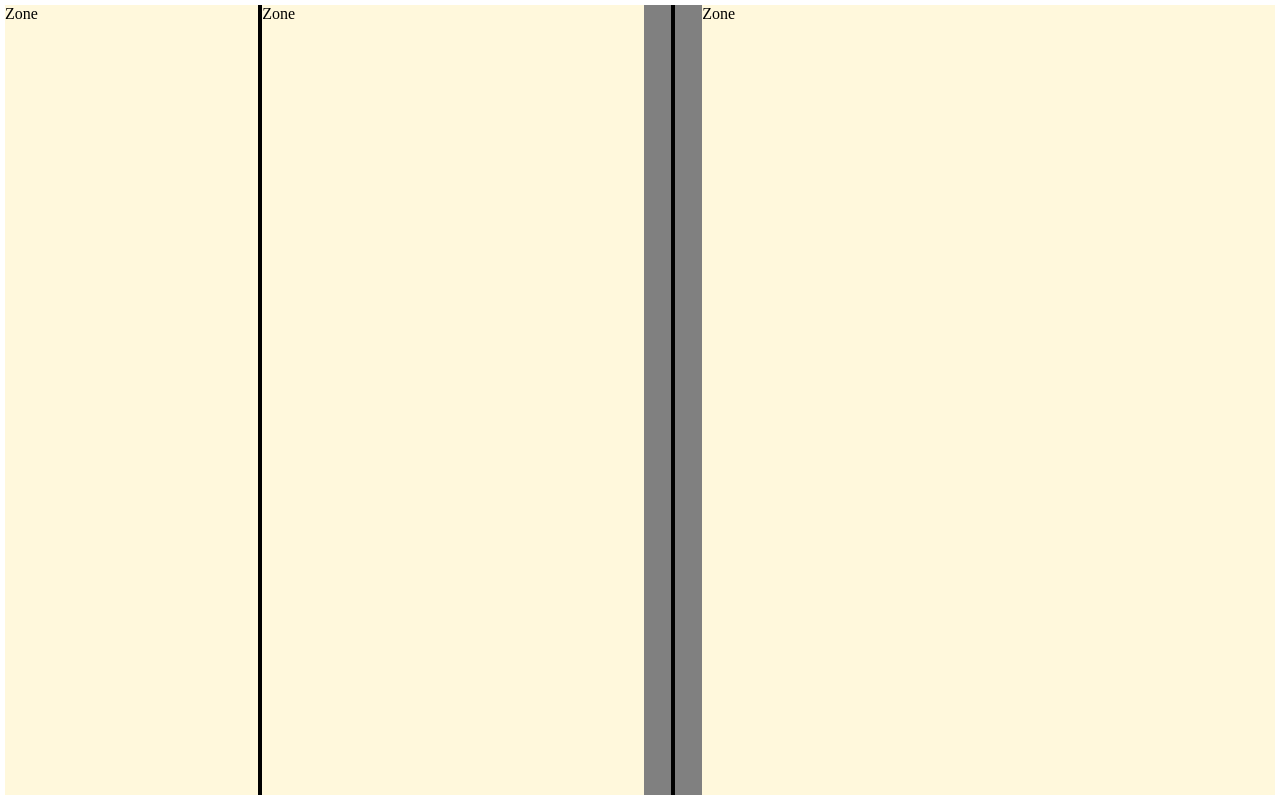
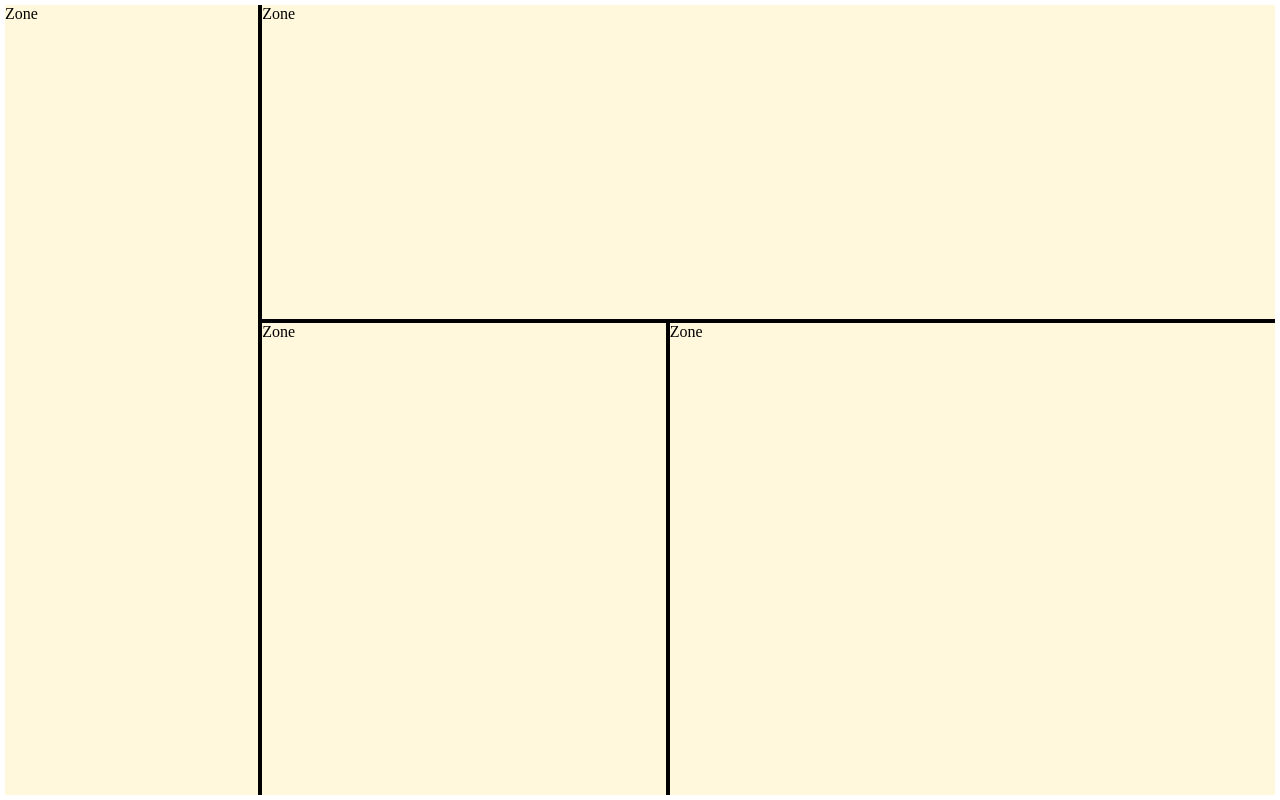
Before and after one commit to bimdata/areas-next, a plain HTML site: page index.html in a window 1280 px wide. Drawn offline with Linux system fonts and the light colour scheme.

Commit message:
fix #11 : create areas-root component + defer sizing after content creation

```diff
--- a/index.html
+++ b/index.html
@@ -9,7 +9,7 @@
   <script type="module" src="./src/main.js"></script>
 </head>
 <body>
-  <areas-container
+  <areas-root
     separator-size="4"
 
     layout='{
@@ -22,7 +22,7 @@
         },
         {
           "type": "container",
-          "direction": "row",
+          "direction": "column",
           "ratio": 80,
           "children": [
             {
@@ -30,13 +30,24 @@
               "ratio": 40
             },
             {
-              "type": "zone",
-              "ratio": 60
+              "type": "container",
+              "direction": "row",
+              "ratio": 60,
+              "children": [
+                {
+                  "type": "zone",
+                  "ratio": 40
+                },
+                {
+                  "type": "zone",
+                  "ratio": 60
+                }
+              ]
             }
           ]
         }
       ]
     }'>
-  </areas-container>
+  </areas-root>
 </body>
 </html>
--- /dev/null
+++ b/src/areas.js
@@ -0,0 +1,26 @@
+import { validateLayout } from "./utils.js";
+
+class AreasRoot extends HTMLElement {
+  constructor() {
+    super();
+    // Create & attach shadow DOM
+    const shadowRoot = this.attachShadow({ mode: 'open' });
+  }
+
+  connectedCallback() {
+    const layout = validateLayout(this.getAttribute("layout"));
+    const separatorSize = +this.getAttribute("separator-size") ?? 2; // TODO: handle NaN case
+
+    const container = document.createElement("areas-container");
+    container.setAttribute("separator-size", separatorSize);
+    container.setAttribute("layout", JSON.stringify(layout));
+
+    this.shadowRoot.appendChild(container);
+
+    container.initSize();
+  }
+}
+
+window.customElements.define("areas-root", AreasRoot);
+
+export default AreasRoot;
--- a/src/container.js
+++ b/src/container.js
@@ -1,4 +1,4 @@
-import { clamp, sum, validateContainer } from "./utils.js";
+import { clamp, sum, validateLayout, validateContainer } from "./utils.js";
 
 const template = document.createElement('template');
 template.innerHTML = `
@@ -24,25 +24,23 @@ class AreasContainer extends HTMLElement {
 
   connectedCallback() {
     this.separatorSize = +this.getAttribute("separator-size") ?? 2; // TODO: handle NaN case
-    this.layout = this.getAttributeLayout();
+    this.layout = validateLayout(this.getAttribute("layout"));
     this.ratios = this.layout.children.map(child => child.ratio);
     this.direction = this.layout.direction ?? "row";
 
-    const childrenLength = this.layout.children.length;
-
-    this.layout.children.forEach((children, i) => {
-      if (children.type === "zone") {
+    this.layout.children.forEach((child, i, children) => {
+      if (child.type === "zone") {
         const zone = document.createElement("areas-zone");
 
         this.shadowRoot.appendChild(zone);
       } else {
         const container = document.createElement("areas-container");
         container.setAttribute("separator-size", this.separatorSize);
-        container.setAttribute("layout", JSON.stringify(children));
+        container.setAttribute("layout", JSON.stringify(child));
 
         this.shadowRoot.appendChild(container);
       }
-      if (i !== childrenLength - 1) {
+      if (i !== children.length - 1) {
         const separator = document.createElement("areas-separator");
         if (this.direction === "column") {
           separator.style.height = `${this.separatorSize}px`;
@@ -57,29 +55,15 @@ class AreasContainer extends HTMLElement {
         this.shadowRoot.appendChild(separator);
       }
     });
-
-    this.setZoneStyles();
   }
 
-  getAttributeLayout() {
-    const layoutString = this.getAttribute("layout");
-    let layout = null;
-    try {
-      layout = JSON.parse(layoutString);
-    } catch (err) {
-      throw new Error("AREAS - Invalid layout. Layout attribute must be a valid JSON object.");
-    }
-
-    this.validateLayout(layout);
-
-    return layout;
+  initSize() {
+    this.setSize();
+    const containers = Array.from(this.shadowRoot.querySelectorAll("areas-container"));
+    containers.forEach(container => container.initSize());
   }
 
-  validateLayout(layout) {
-    validateContainer(layout);
-  }
-
-  setZoneStyles() {
+  setSize() {
     const children = Array.from(this.shadowRoot.querySelectorAll("areas-container, areas-zone")); // TODO cache it !
     if (this.direction === "column") {
       const { height } = this.getBoundingClientRect();
@@ -168,7 +152,7 @@ class AreasContainer extends HTMLElement {
 
     this.ratios = ratios;
 
-    this.setZoneStyles();
+    this.setSize();
   }
 }
 
--- a/src/main.js
+++ b/src/main.js
@@ -1,3 +1,4 @@
 import AreasSeparator from "./separator.js";
 import AreasZone from "./zone.js";
 import AreasContainer from "./container.js";
+import AreasRoot from "./areas.js";
--- a/src/utils.js
+++ b/src/utils.js
@@ -4,6 +4,19 @@ function clamp(value, min = -Infinity, max = Infinity) {
 
 function sum(a, b) {
   return a + b;
+}
+
+function validateLayout(layoutString) {
+  let layout = null;
+  try {
+    layout = JSON.parse(layoutString);
+  } catch (err) {
+    throw new Error("AREAS - Invalid layout. Layout attribute must be a valid JSON object.");
+  }
+
+  validateContainer(layout);
+
+  return layout;
 }
 
 function validateZone(zone) {
@@ -36,4 +49,4 @@ function validateContainer(container) {
   return container;
 }
 
-export { clamp, sum, validateZone, validateContainer };
+export { clamp, sum, validateLayout, validateZone, validateContainer };
```
